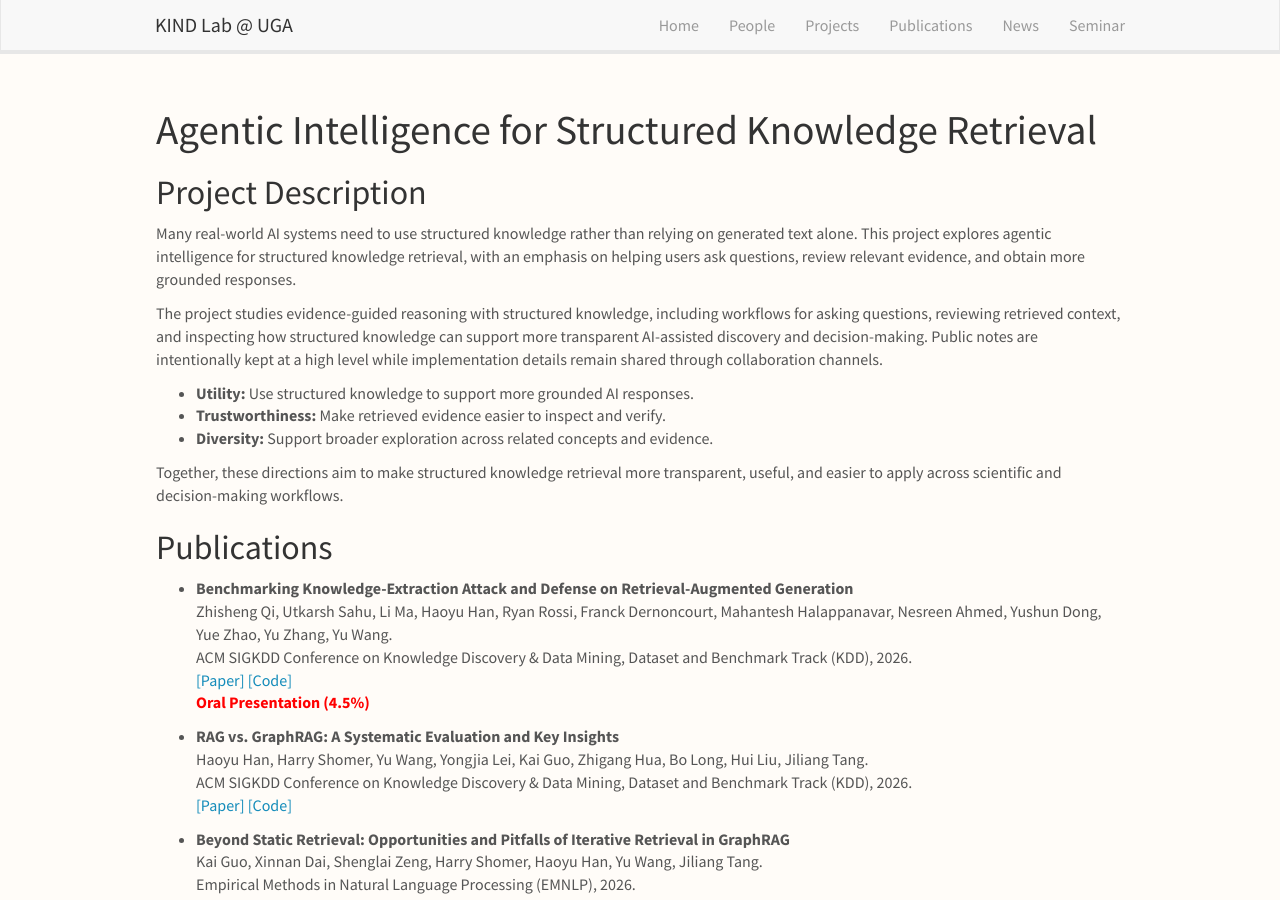
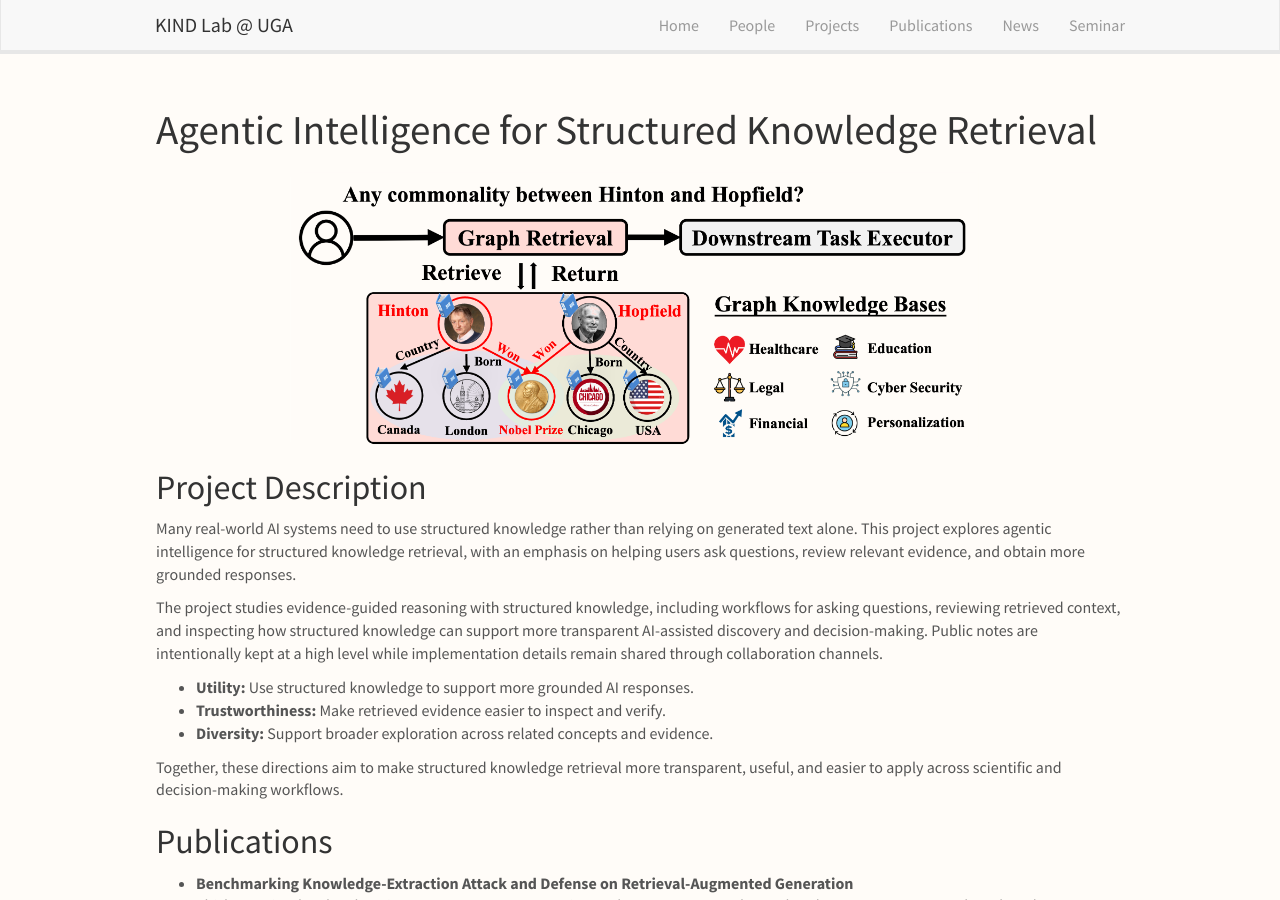
Before and after one commit to KINDLab-Fly/KINDLab-Fly.github.io, a Jekyll site: the page built from _pages/projects/nsf-III-GraphRAG.md, in a window 1280 px wide and 900 px high. Built offline with Jekyll 4.4.1, drawn with Linux system fonts in a browser that asks for light colours; nearby versions of some CDN libraries.

Commit message:
Restore GraphRAG overview figure on project page

```diff
--- a/_pages/projects/nsf-III-GraphRAG.md
+++ b/_pages/projects/nsf-III-GraphRAG.md
@@ -7,6 +7,8 @@ permalink: /projects/nsf-III-GraphRAG/
 ---
 
 # Agentic Intelligence for Structured Knowledge Retrieval
+
+![GraphRAG overview showing graph retrieval from a knowledge base to support downstream tasks]({{ site.url }}{{ site.baseurl }}/images/research/NSF-III-GraphRAG.png){: style="width: 700px; max-width: 100%; height: auto; display: block; margin: 20px auto;" }
 
 ## Project Description
 
```
